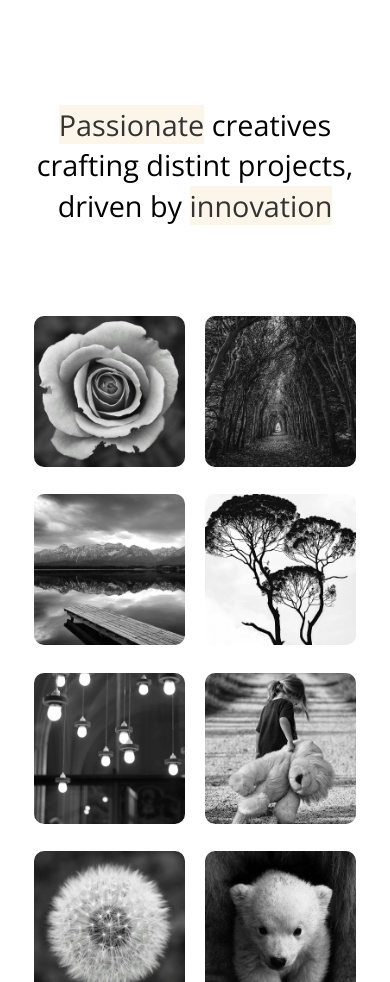
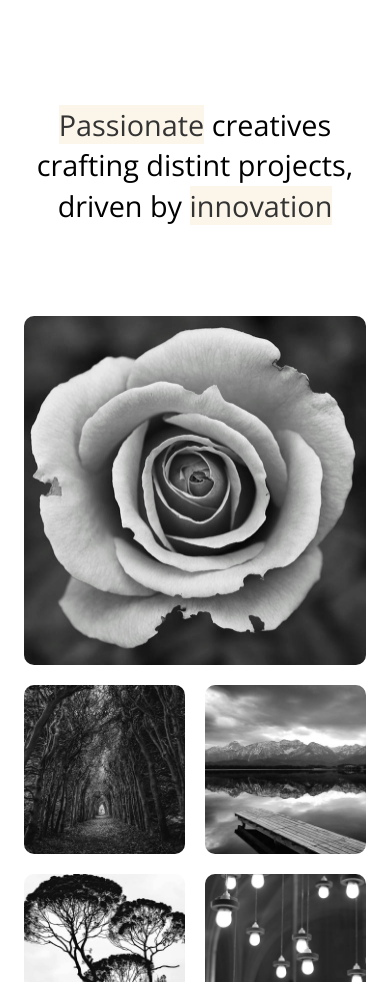
Before and after one commit to Rubab445/lumina-creative, a plain HTML site: page index.html in a window 390 px wide. Shown: the part 116-1098 px from the top of the page. Drawn offline with nearby package versions, Linux system fonts and the light colour scheme.

Commit message:
Grid Layout Added

```diff
--- a/css/style.css
+++ b/css/style.css
@@ -9,7 +9,7 @@
     --container-normal: 1100px;
     --container-wide: 1400px;
     --container-narrow: 900px;
-    --dark-color:#333;
+    --dark-color: #333;
 }
 
 body {
@@ -36,12 +36,12 @@ img {
     color: #333;
 }
 
-.bg-dark{
+.bg-dark {
     background: var(--dark-color);
     color: #fff;
 }
 
-.bg-dark .bg-primary{
+.bg-dark .bg-primary {
     padding: 0 0 0.3rem;
 }
 
@@ -51,7 +51,7 @@ img {
     margin-bottom: 40px;
 }
 
-.visually-hidden{
+.visually-hidden {
     clip: rect(0 0 0 0);
     clip-path: inset(50%);
     height: 1px;
@@ -61,7 +61,7 @@ img {
     width: 1px;
 }
 
-.btn{
+.btn {
     display: inline-block;
     padding: 1rem 2rem;
     border: 1px solid #333;
@@ -71,7 +71,7 @@ img {
     cursor: pointer;
 }
 
-.btn:hover{
+.btn:hover {
     background: #333;
     color: #fff;
 }
@@ -142,24 +142,37 @@ img {
     font-weight: normal;
 }
 
-.gallery-flex {
-    display: flex;
-    flex-wrap: wrap;
+/* Gallery */
+
+.gallery-grid{
+    display: grid;
+    grid-template-columns: repeat(3 , 1fr);
     gap: 20px;
-    justify-content: center;
 }
 
 .gallery-item {
-    width: calc(33.333% - 20px);
+
     border-radius: 10px;
 }
 
 .gallery-item img {
     border-radius: 10px;
+    width: 100%;
+    height: 100%;
+    object-fit: cover;
 }
 
 .gallery-item:hover {
     opacity: 0.9;
+}
+
+.gallery-item:nth-of-type(2){
+    grid-column: span 2;
+}
+
+.gallery-item:nth-of-type(7){
+    grid-column: span 2;
+    grid-row: span 2;
 }
 
 /* footer */
@@ -221,20 +234,21 @@ img {
 }
 
 /* Contact */
-.contact{
+.contact {
     padding: 3rem 0 4rem;
 }
 
-.contact p{
+.contact p {
     text-align: center;
     margin-bottom: 2rem;
 }
 
-.form-group{
-    margin: 2rem 0 ;
+.form-group {
+    margin: 2rem 0;
 }
 
-.contact input, .contact textarea{
+.contact input,
+.contact textarea {
     border: none;
     border-bottom: 1px #333 solid;
     width: 100%;
@@ -243,15 +257,16 @@ img {
     padding-bottom: 1rem;
 }
 
-.contact textarea{
+.contact textarea {
     height: 200px;
 }
 
-.contact input:focus, .contact textarea:focus{
+.contact input:focus,
+.contact textarea:focus {
     outline: 0;
 }
 
-.contact button{
+.contact button {
     width: 100%;
 }
 
@@ -259,9 +274,9 @@ img {
 @media(max-width: 768px) {
 
     .header .header-flex,
-    .footer .footer-flex ,
+    .footer .footer-flex,
     .services .services-flex,
-    .team .team-flex{
+    .team .team-flex {
         flex-direction: column;
         gap: 1.5rem;
     }
@@ -274,8 +289,22 @@ img {
         font-size: 1.8rem;
     }
 
-    .gallery-item {
-        width: calc(50% - 20px);
+
+    .gallery-grid{
+        grid-template-columns: repeat(2, 1fr);
+    }
+
+    .gallery-item:nth-of-type(1){
+        grid-column: span 2;
+    }
+
+    .gallery-item:nth-of-type(2){
+        grid-column: span 1;
+    }
+
+    .gallery-item:nth-of-type(7){
+        grid-column: span 1;
+        grid-row: span 1;
     }
 
     .footer .footer-flex {
--- a/index.html
+++ b/index.html
@@ -54,7 +54,7 @@
     </section>
 
     <section class="gallery">
-        <div class="container container-lg gallery-flex">
+        <div class="container container-lg gallery-grid">
             <div class="gallery-item">
                 <a href="images/image1.jpg" data-lightbox="image-1" data-title="Image 1">
                     <img src="images/portfolio1.jpg" alt="Portfolia Item 1">
```
